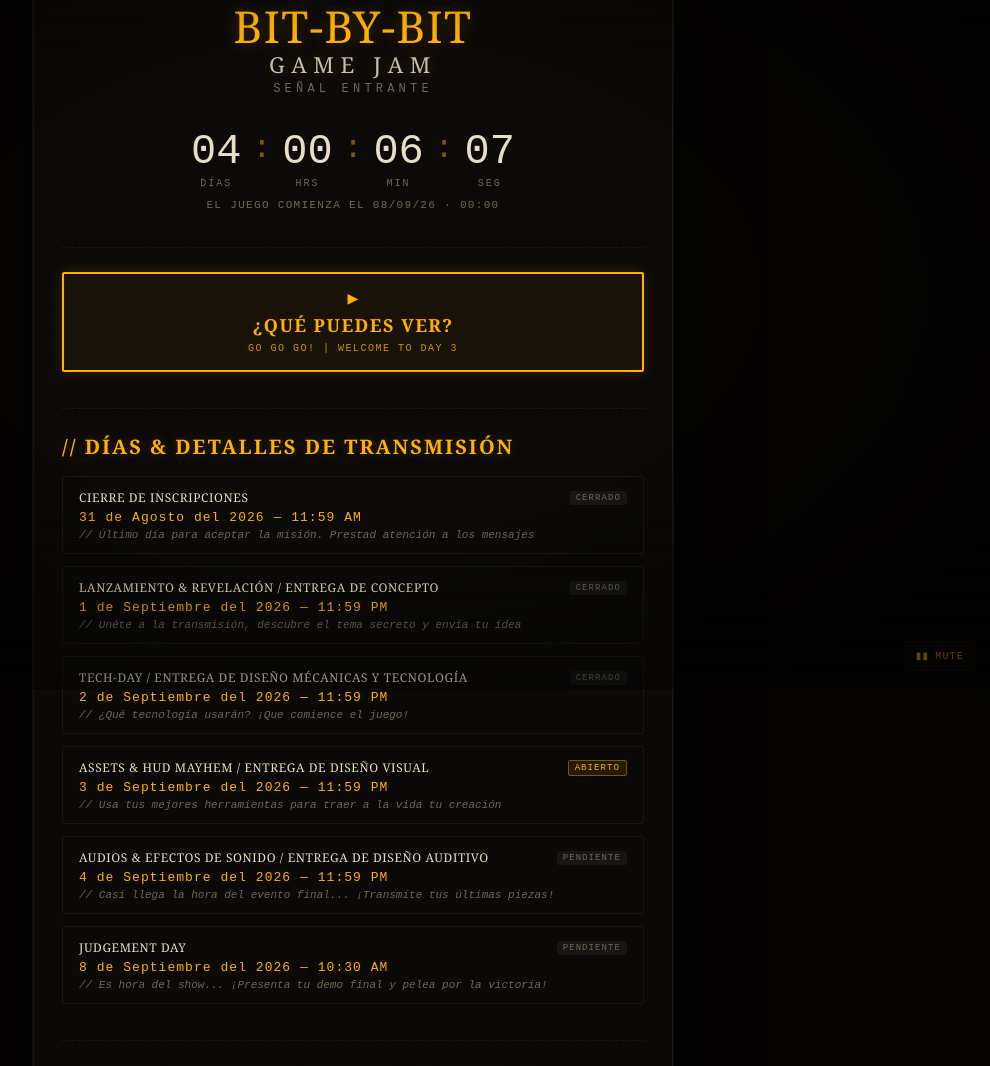
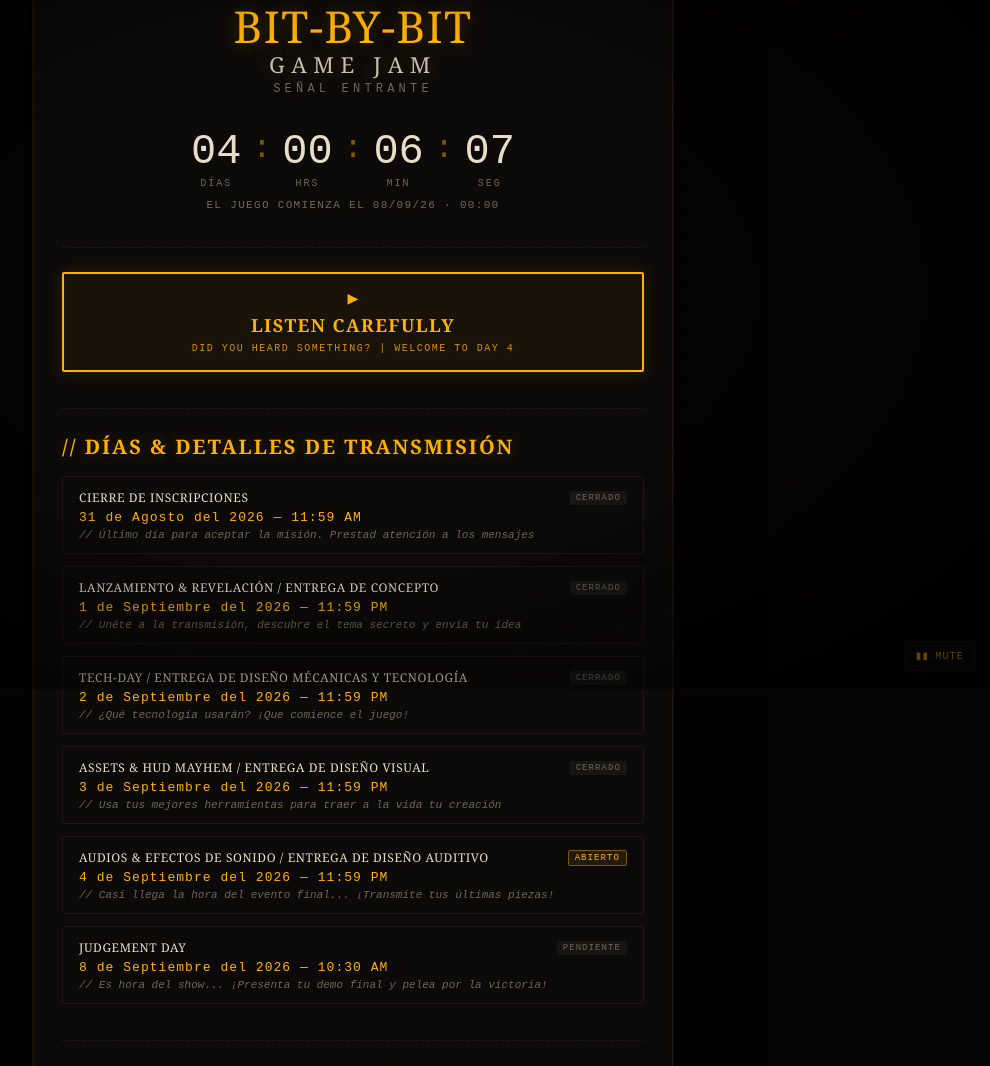
Before and after one commit to Armando-J-Salgado/bit-by-bit-2026, a plain HTML site: page index.html in a window 1280 px wide. Shown: the part 111-1177 px from the top of the page, without its empty margins (287-1277 px from the left). Drawn offline with Linux system fonts and the light colour scheme; a web font is replaced by a local one.

Commit message:
update: Day 4

```diff
--- a/index.html
+++ b/index.html
@@ -79,7 +79,7 @@
         <a id="inscriptionBtn" class="inscription-btn" href="#" target="_blank" rel="noopener noreferrer">
           <span class="inscription-btn__icon" aria-hidden="true">▶</span>
           <span class="inscription-btn__text">[ INITIALIZE INSCRIPTION // JOIN TRANSMISSION ]</span>
-          <span class="inscription-btn__sub"> GO GO GO! | WELCOME TO DAY 3</span>
+          <span class="inscription-btn__sub"> DID YOU HEARD SOMETHING? | WELCOME TO DAY 4</span>
         </a>
       </section>
 
--- a/public/jam-data.json
+++ b/public/jam-data.json
@@ -1,6 +1,6 @@
 {
-  "inscriptionUrl": "https://www.youtube.com/watch?v=v-ibXM3xBjg&t=75s",
-  "inscriptionLabel": "¿QUÉ PUEDES VER?",
+  "inscriptionUrl": "https://www.youtube.com/watch?v=7vtAdErA-W0",
+  "inscriptionLabel": "LISTEN CAREFULLY",
   "dates": [
     {
       "id": "fecha-01",
@@ -27,14 +27,14 @@
       "id": "fecha-04",
       "stage": "ASSETS & HUD MAYHEM / ENTREGA DE DISEÑO VISUAL",
       "date": "3 de Septiembre del 2026 — 11:59 PM",
-      "status": "ABIERTO",
+      "status": "CERRADO",
       "note": "Usa tus mejores herramientas para traer a la vida tu creación"
     },
     {
       "id": "fecha-05",
       "stage": "AUDIOS & EFECTOS DE SONIDO / ENTREGA DE DISEÑO AUDITIVO",
       "date": "4 de Septiembre del 2026 — 11:59 PM",
-      "status": "PENDIENTE",
+      "status": "ABIERTO",
       "note": "Casi llega la hora del evento final... ¡Transmite tus últimas piezas!"
     },
     {
```
